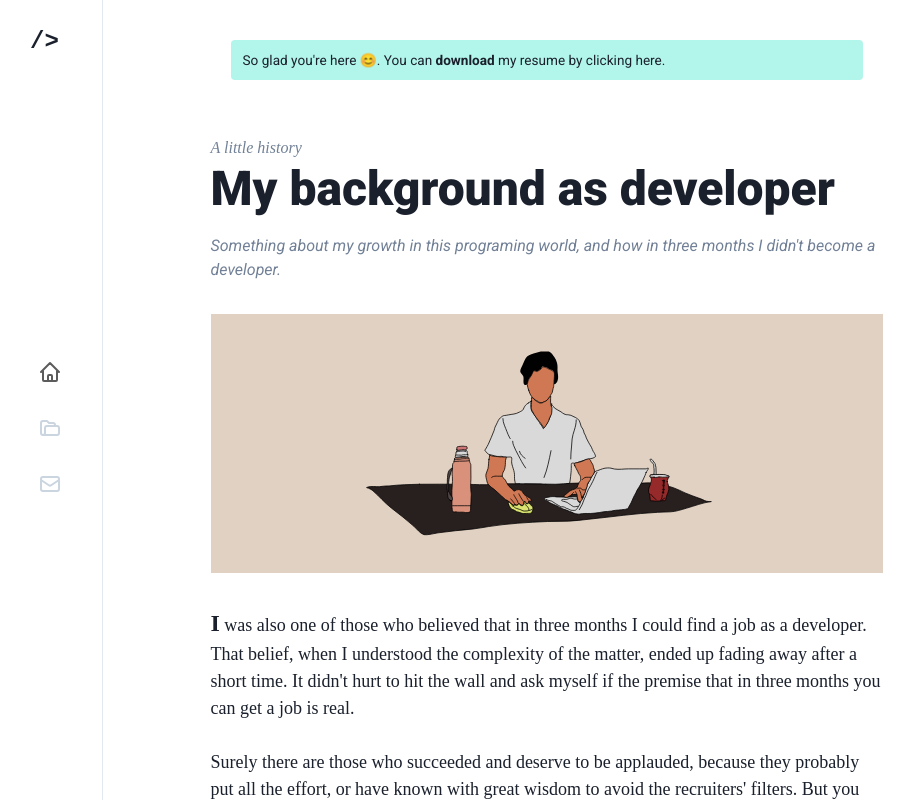
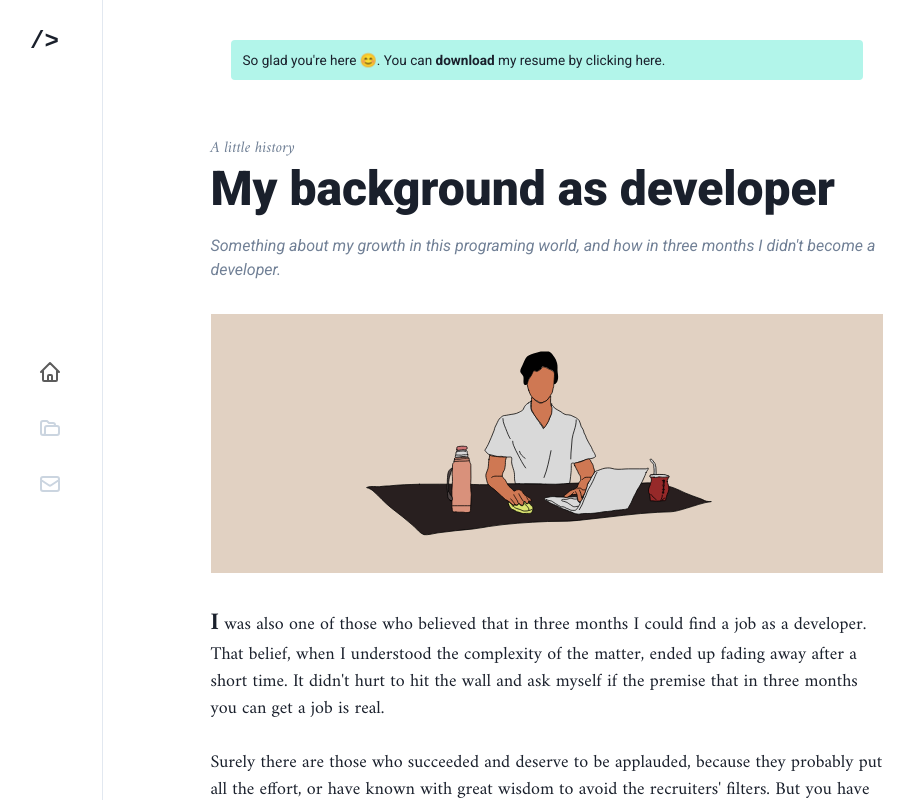
Before and after one commit to ebereber/portfolio, a React (Vite) app: page / in a window 1280 px wide. Shown: the top 802 px of the page, without its empty margins (2-916 px from the left). Built offline with nearby package versions, Linux system fonts and the light colour scheme.

Commit message:
change font styles

```diff
--- a/src/theme/index.js
+++ b/src/theme/index.js
@@ -9,8 +9,8 @@ const theme = extendTheme({
     }
   },
   fonts: {
-    heading: 'Roboto, sans-serif',
-    body: 'Roboto, sans-serif'
+    heading: 'Roboto, Amiri, sans-serif',
+    body: 'Roboto, Amiri, serif'
   }
 })
 
--- a/src/theme/styles.css
+++ b/src/theme/styles.css
@@ -1 +1 @@
-@import url('https://fonts.googleapis.com/css2?family=DM+Sans:ital,wght@0,400;0,500;0,700;1,400;1,500;1,700&family=Lora:ital,wght@0,400;0,500;0,600;0,700;1,400;1,500;1,600;1,700&family=Roboto:ital,wght@0,300;0,400;0,500;0,700;0,900;1,300;1,400;1,500;1,700;1,900&display=swap');
+@import url('https://fonts.googleapis.com/css2?family=Amiri:ital,wght@0,400;0,700;1,400;1,700&family=Roboto:ital,wght@0,300;0,400;0,500;0,700;0,900;1,300;1,400;1,500;1,700;1,900&display=swap');
```
